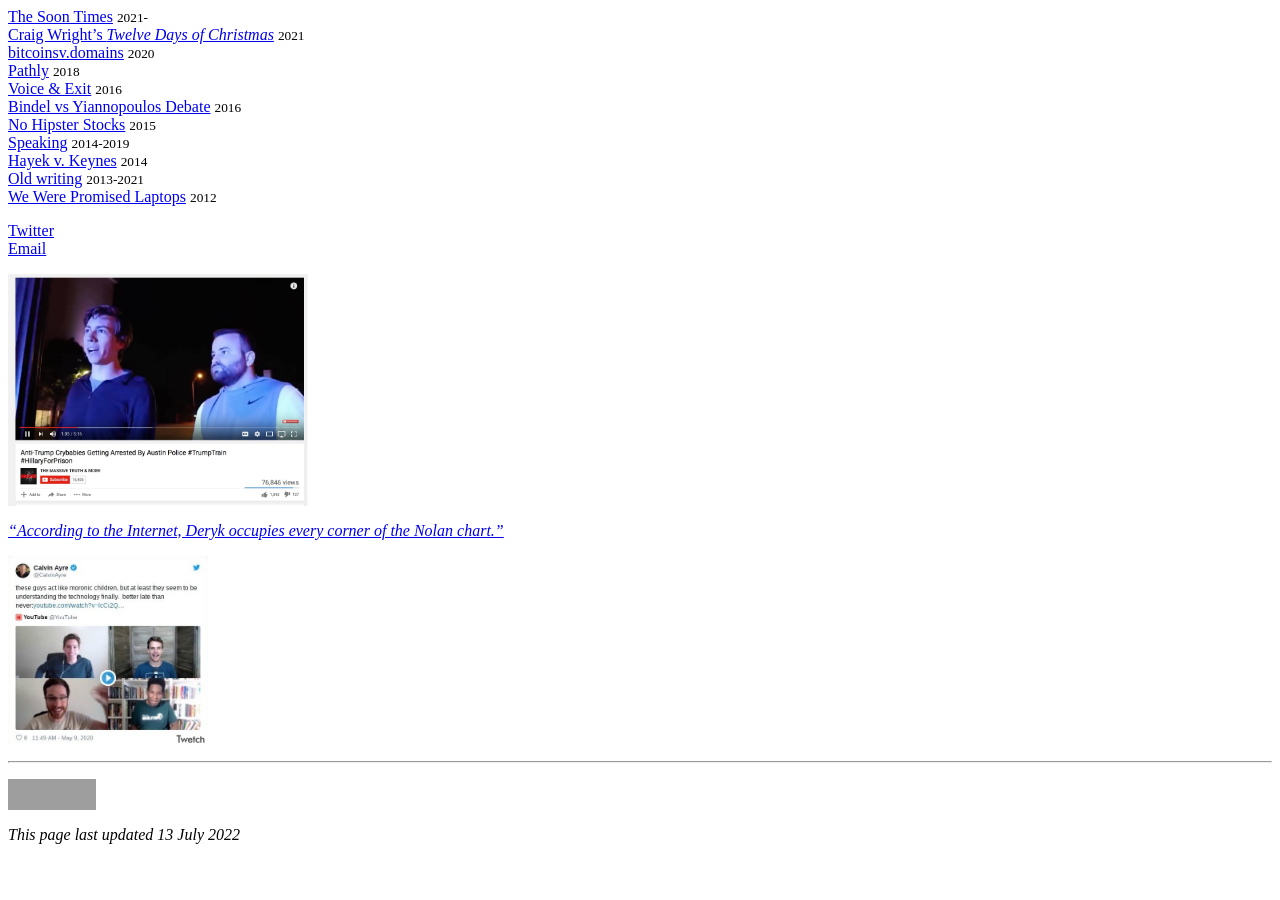
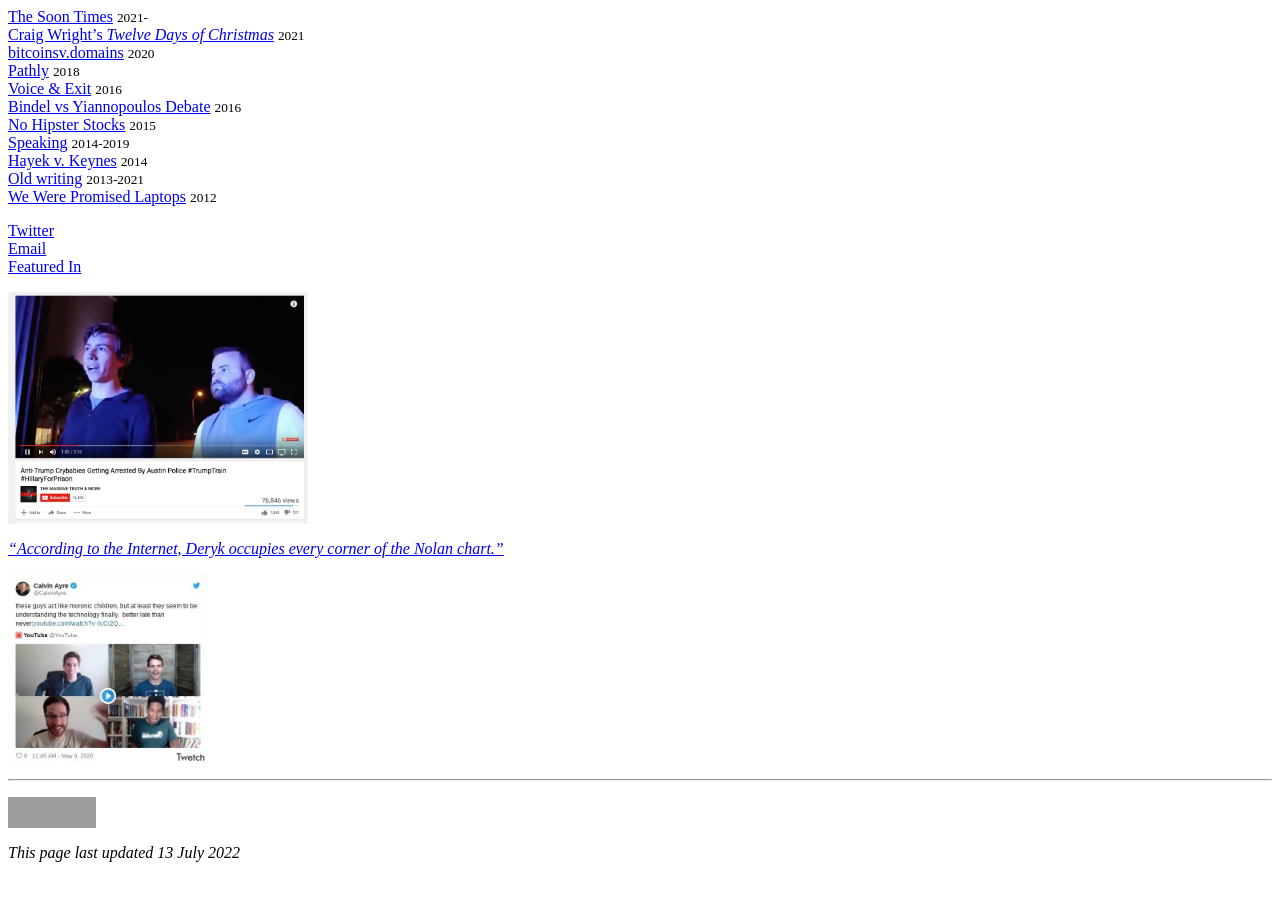
Before and after one commit to dmkgll/dmkgll, a Jekyll site: the page built from index.md, in a window 1280 px wide. Built offline with Jekyll 4.4.1, drawn with Linux system fonts in a browser that asks for light colours; grey boxes are pictures that could not be loaded.

Commit message:
Update index.md

```diff
--- a/index.md
+++ b/index.md
@@ -23,6 +23,7 @@ layout: index
 
 - [Twitter](https://twitter.com/dmkgll)
 - [Email](/)
+- [Featured In](/)
 
 
 <img alt="image" loading="lazy" src="/assets/tcb.jpeg" style="max-width: 300px;
```
